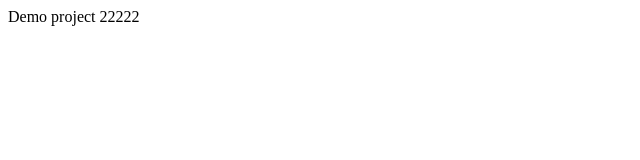
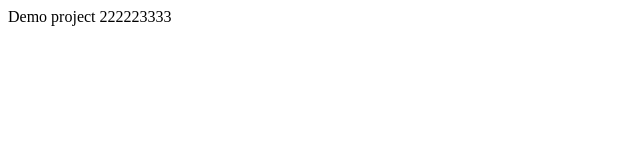
Before and after one commit to semyonsavenkov/remote-sample, a plain HTML site: page index.html in a window 1280 px wide. Shown: the full height of the page, 0-640 px from the left. Drawn offline with Linux system fonts and the light colour scheme.

Commit message:
2022.08.27

```diff
--- a/index.html
+++ b/index.html
@@ -7,6 +7,6 @@
     <title>Document</title>
 </head>
 <body>
-    Demo project 22222
+    Demo project 222223333
 </body>
 </html>
```
